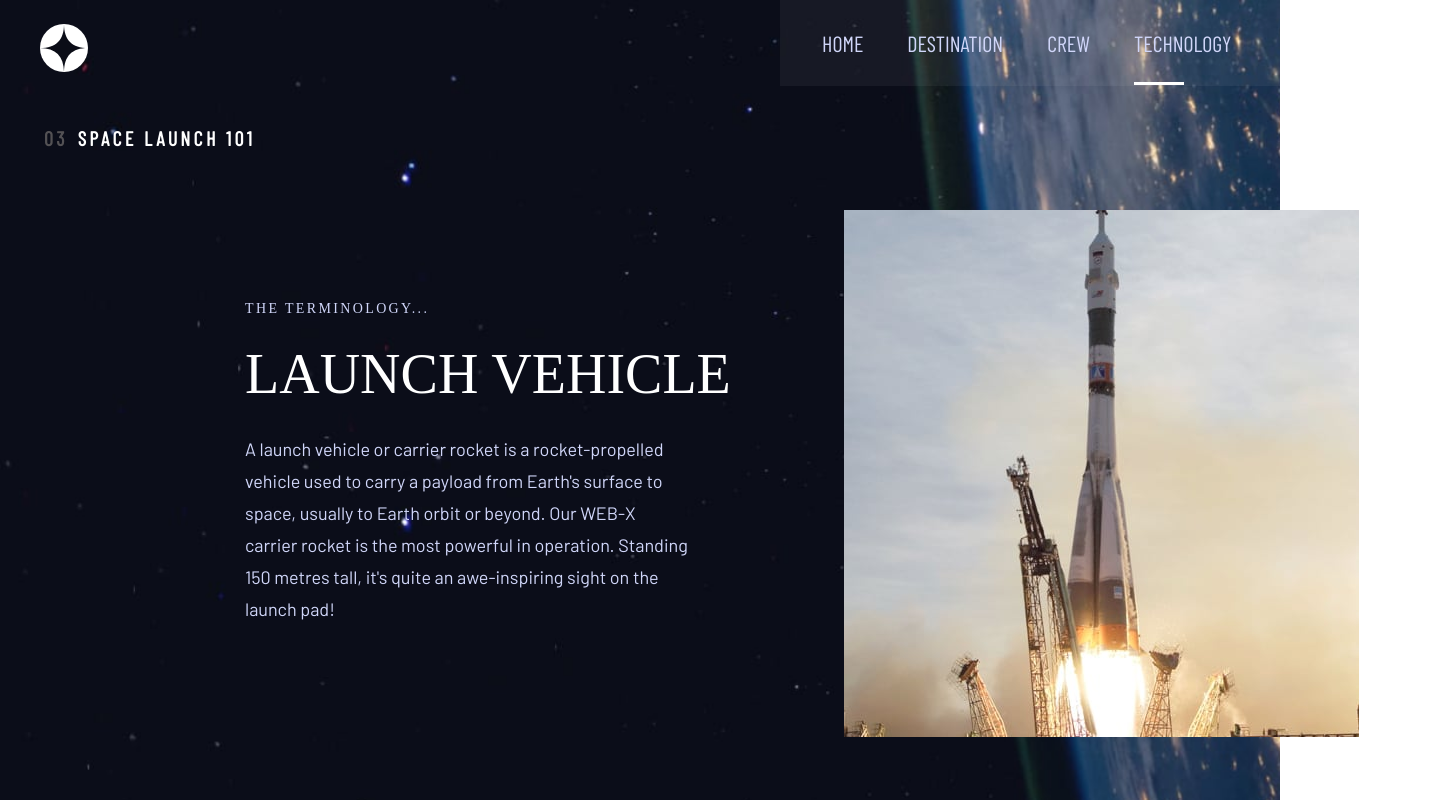
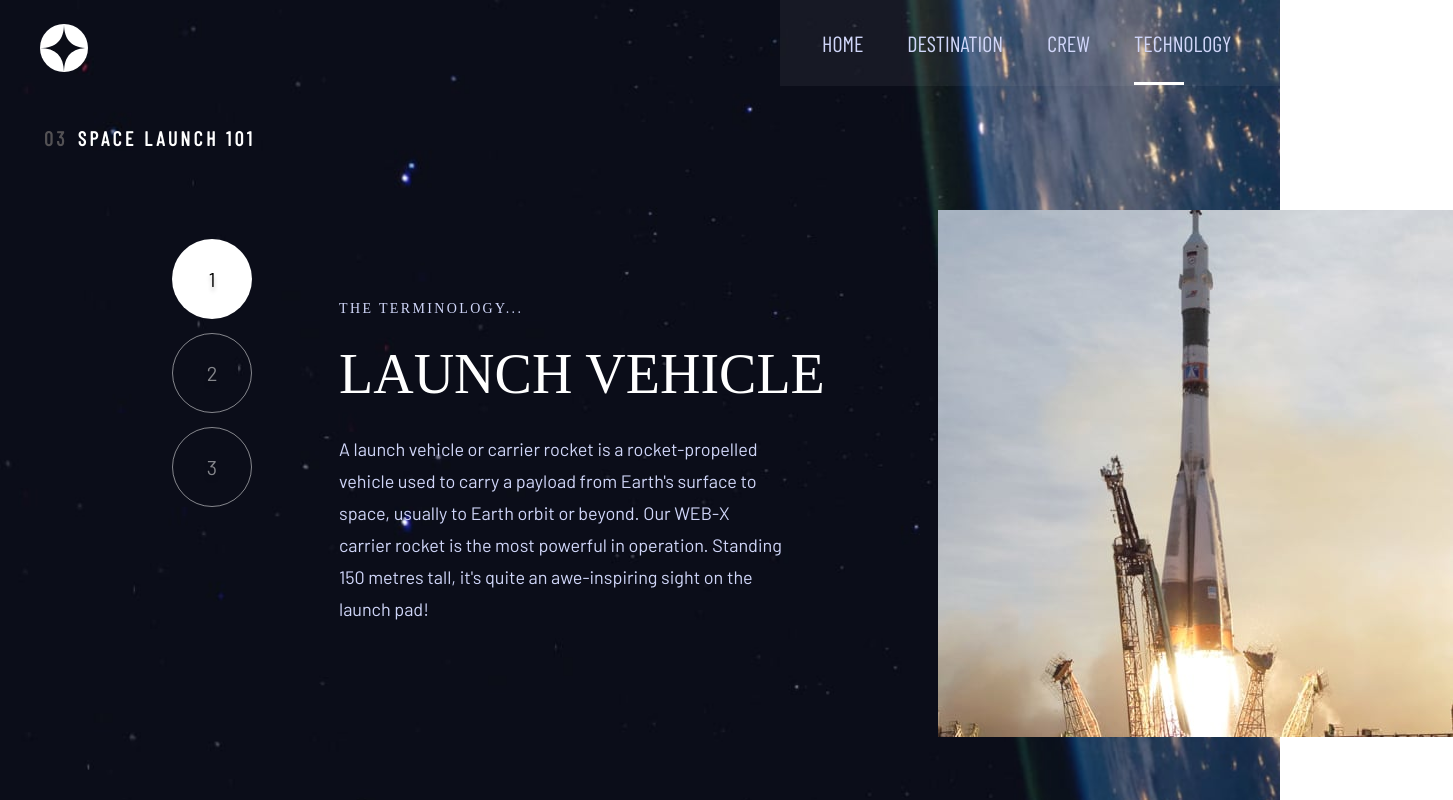
Before and after one commit to SmileAndWaveBoyz/Space, a React (Create React App) app: page /technology in a window 1280 px wide. Shown: the whole page, 1453 px wide, since content can reach past the window. Built offline with nearby package versions, Linux system fonts and the light colour scheme; a web font is replaced by a local one.

Commit message:
Fix image carousel on all screen sizes

```diff
--- a/public/styles.css
+++ b/public/styles.css
@@ -1031,7 +1031,6 @@ li, a {
 
     .dotsContainerStylesNumber{
         flex-direction: column;
-
     }
 
     .dotNumber{
@@ -1040,4 +1039,12 @@ li, a {
         height: 8rem;
     }
 
+    .desktop.dotsContainerStylesNumber{
+        display: block;
+    }
+
+    .mobile.dotsContainerStylesNumber{
+        display: none;
+    }
+
 }
--- a/src/pages/Components/ImageSliderTechnology.jsx
+++ b/src/pages/Components/ImageSliderTechnology.jsx
@@ -20,7 +20,7 @@ const slidesContainerOverflowStyles = {
   height: "100%",
 };
 
-const ImageSliderTechnology = ({ slides, parentWidth, changeText, setSlide}) => {
+const ImageSliderTechnology = ({ slides, parentWidth, changeSlide, setSlide}) => {
   const [currentIndex, setCurrentIndex] = useState(0);
 
   const [touchStartX, setTouchStartX] = useState(null)
@@ -29,10 +29,11 @@ const ImageSliderTechnology = ({ slides, parentWidth, changeText, setSlide}) =>
   const [touchEndY, setTouchEndY] = useState(null)
 
   useEffect(() => {
-    console.log(setSlide);
     goToSlide(setSlide);
+    // console.log("set slide is: " + setSlide + " current slide is " + currentIndex);
   }, [setSlide]);
 
+  //This code is just to detect swipes on mobile devices
   // the required distance between touchStart and touchEnd to be detected as a swipe
   const minSwipeDistance = 10;
 
@@ -77,6 +78,7 @@ const ImageSliderTechnology = ({ slides, parentWidth, changeText, setSlide}) =>
 
   const goToSlide = (slideIndex) => {
     setCurrentIndex(slideIndex);
+    console.log("goToSlide");
   };
 
   const getSlideStylesWithBackground = (slideIndex) => ({
@@ -93,11 +95,11 @@ const ImageSliderTechnology = ({ slides, parentWidth, changeText, setSlide}) =>
 
 
   useEffect(() => {   //This will update the text in the body of the page
-    changeTextComponent(currentIndex);
+    changeSlideComponent(currentIndex);
   },[currentIndex])
 
-  function changeTextComponent(i) {   //This will update the text in the body of the page
-    changeText(i);
+  function changeSlideComponent(i) {   //This will update the text in the body of the page
+    changeSlide(i);
   }
 
   return (
--- a/src/pages/Technology.jsx
+++ b/src/pages/Technology.jsx
@@ -23,11 +23,8 @@ function Technology() {
     setCarouselHeight((window.innerWidth / 2.47741935484) + "px");
   });
 
-  function setSlide(i) {
-    setCurrentSlide(i);
-  }
-
-  function changeText(index) {
+  function changeSlide(index) {
+    setCurrentSlide(index);
     switch (index) {
       case 0:
         setCrewHeading("LAUNCH VEHICLE");
@@ -58,8 +55,16 @@ function Technology() {
             </div>
         </div>
         <div className='containerStylesMobile techPage' style= {{height: carouselHeight}}>
-          <ImageSliderTechnology slides={slides} parentWidth={windowWidth} changeText={changeText}/>
-
+          <ImageSliderTechnology slides={slides} parentWidth={windowWidth} changeSlide={changeSlide} setSlide={currentSlide}/>
+          <div className="dotsContainerStylesNumber mobile">
+              {slides.map((slide, slideIndex) => (
+                slideIndex == currentSlide
+                ?
+                <div className="dotNumber activeDotNumber" key={slideIndex} onClick={() => changeSlide(slideIndex)}>{slideIndex + 1}</div>
+                :
+                <div className="dotNumber" key={slideIndex} onClick={() => changeSlide(slideIndex)}>{slideIndex + 1}</div>
+              ))}
+          </div>
         </div>
         <div className="techGrid">
           <div className="techTextGrid">
@@ -68,9 +73,9 @@ function Technology() {
                   {slides.map((slide, slideIndex) => (
                     slideIndex == currentSlide
                     ?
-                    <div className="dotNumber activeDotNumber" key={slideIndex} onClick={() => setSlide(slideIndex)}>{slideIndex + 1}</div>
+                    <div className="dotNumber activeDotNumber" key={slideIndex} onClick={() => changeSlide(slideIndex)}>{slideIndex + 1}</div>
                     :
-                    <div className="dotNumber" key={slideIndex} onClick={() => setSlide(slideIndex)}>{slideIndex + 1}</div>
+                    <div className="dotNumber" key={slideIndex} onClick={() => changeSlide(slideIndex)}>{slideIndex + 1}</div>
                   ))}
                 </div>
               <div className="textGridTech">
@@ -81,7 +86,7 @@ function Technology() {
             </div>
           </div>
             <div className='containerStylesDesktop techPage' style= {{height: "527px", width:"515px"}}>
-              <ImageSliderTechnology slides={slidesPortrait} parentWidth={515} changeText={changeText} setSlide={currentSlide}/>
+              <ImageSliderTechnology slides={slidesPortrait} parentWidth={515} changeSlide={changeSlide} setSlide={currentSlide}/>
             </div>
         </div>
     </main>
```
